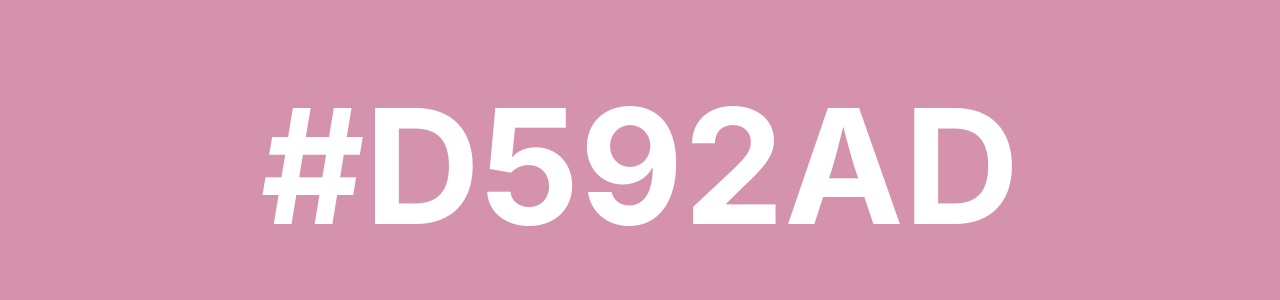
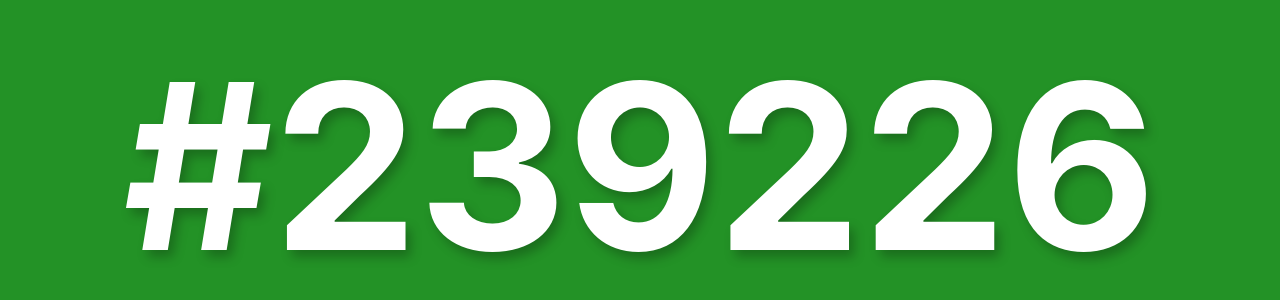
Before and after one commit to nirajkaushal/random-color-generator, a React (Create React App) app: page / in a window 1280 px wide. Shown: the part 234-534 px from the top of the page. Built offline with nearby package versions, Linux system fonts and the light colour scheme.

Commit message:
added onclick event to generate random color

```diff
--- a/src/App.css
+++ b/src/App.css
@@ -12,8 +12,17 @@
   align-items: center;
   width: 80%;
   justify-content: center;
-  font-size: 10em;
+  font-size: 18vw;
   font-weight: bold;
   color: white;
   height: 100vh;
+  text-shadow: 5px 7px 11px #00000040;
 }
+.noselect {
+  -webkit-touch-callout: none; /* iOS Safari */
+  -webkit-user-select: none; /* Safari */
+  -khtml-user-select: none; /* Konqueror HTML */
+  -moz-user-select: none; /* Firefox */
+  -ms-user-select: none; /* Internet Explorer/Edge */
+  user-select: none; /* Non-prefixed version, currently supported by Chrome and Opera */
+}
--- a/src/App.js
+++ b/src/App.js
@@ -3,6 +3,14 @@ import {CopyToClipboard} from 'react-copy-to-clipboard';
 import './App.css';
 
 const colorHexChars = ['0', '1', '2', '3', '4', '5', '6', '7', '8', '9', 'A', 'B', 'C', 'D', 'E', 'F'];
+
+const generateRandomColor = () => {
+  let randomColor = '';
+  for (let i = 0; i < 6; i++) {
+    randomColor += colorHexChars[Math.floor(Math.random()*colorHexChars.length)];
+  }
+  return randomColor
+}
 
 class App extends Component {
   state = {
@@ -12,11 +20,7 @@ class App extends Component {
   }
 
   componentDidMount() {
-    let randomColor = '';
-    for (let i = 0; i < 6; i++) {
-      randomColor += colorHexChars[Math.floor(Math.random()*colorHexChars.length)];
-    }
-    this.setState({currentColorMask: `#${randomColor}`})
+    this.setState({currentColorMask: `#${generateRandomColor()}`})
     document.addEventListener("keydown", this.handleKeyDown);
   }
 
@@ -48,14 +52,19 @@ class App extends Component {
 
   }
 
+  handleBodyClick = () => {
+    this.setState({currentColorMask: `#${generateRandomColor()}`})
+  }
+
   render() {
 
     const { currentColorMask, colorArray } = this.state
 
     return (
       <div
-        className="app"
+        className="app noselect"
         style={{background: this.state.currentColorMask}}
+        onClick={() => this.handleBodyClick()}
         >
         <div className="color-name-wrapper">
         {currentColorMask.split('').map((char, index) => {
```
